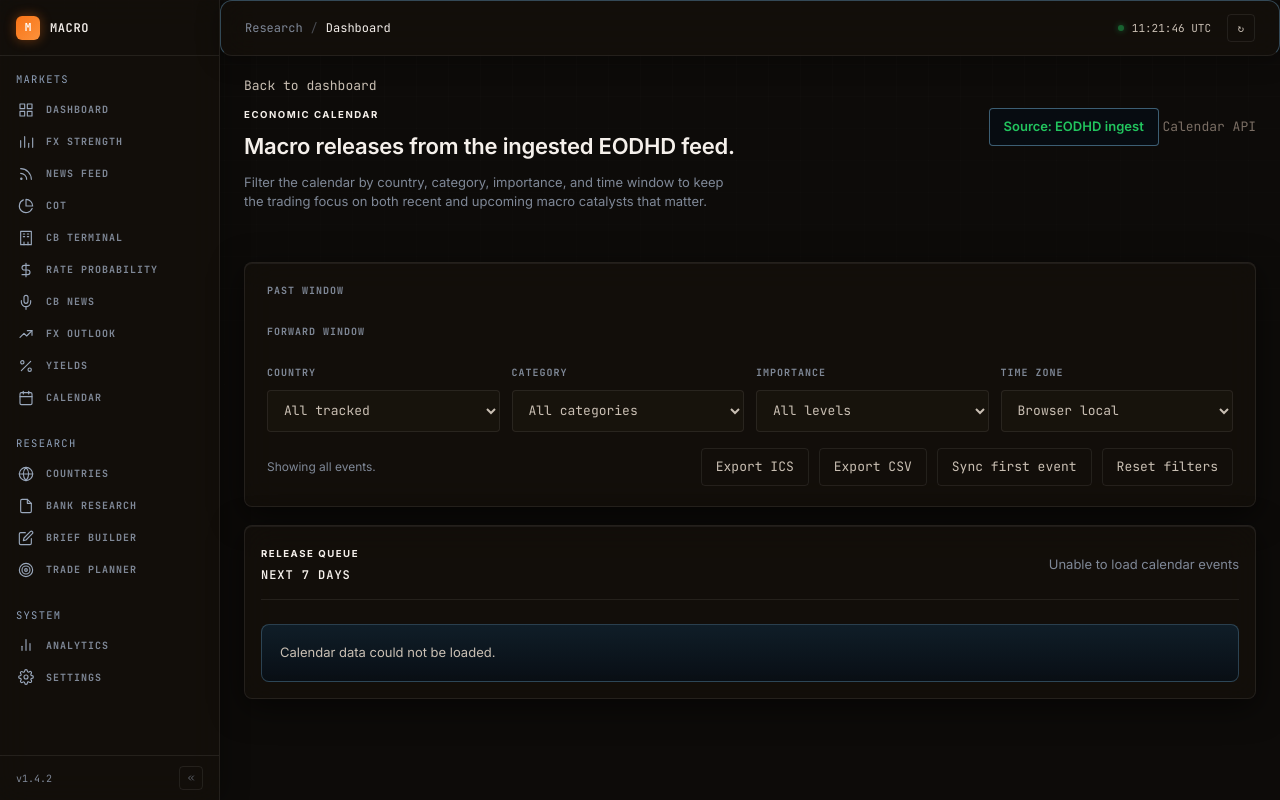
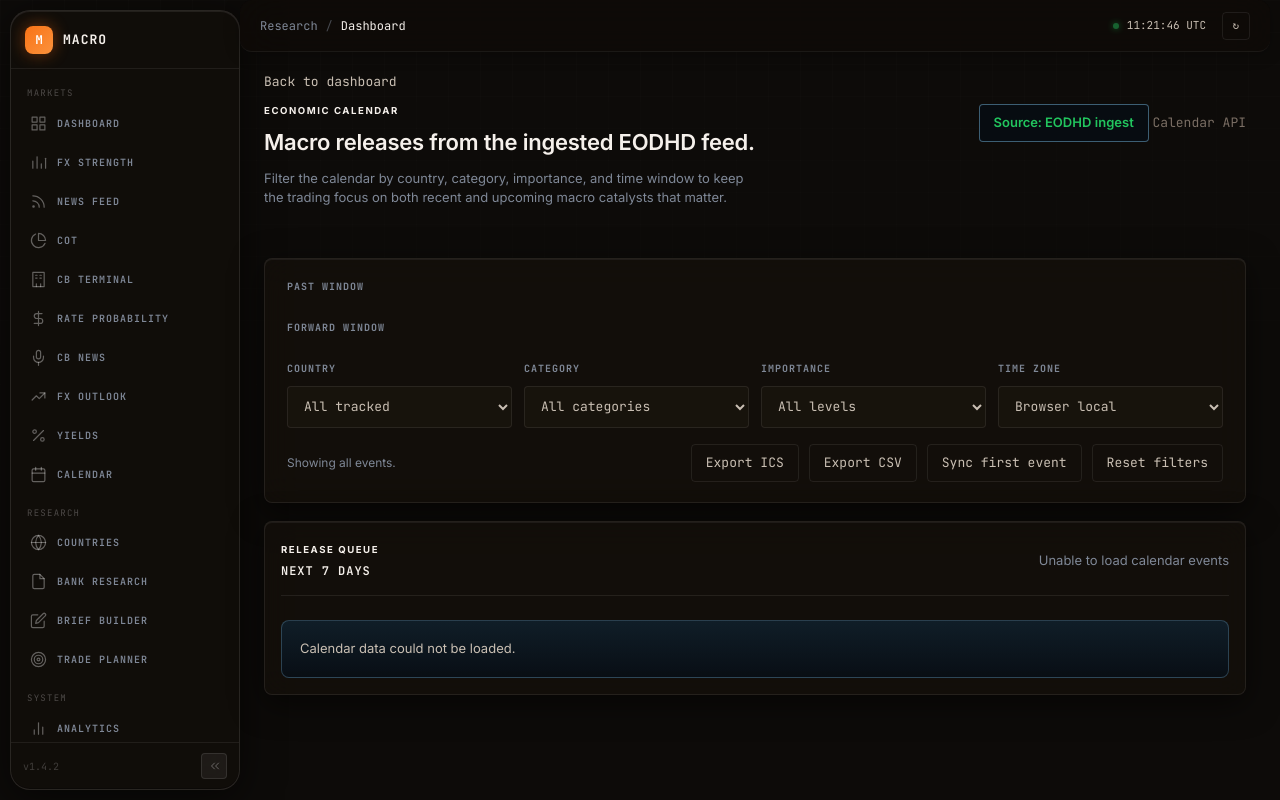
Before and after one commit to Pasindu099/macro-trading-system, a Python web app: template app/web/templates/calendar.html in a window 1280 px wide. Run offline with Jinja, Linux system fonts and the light colour scheme; the template is opened without the code that fills it, so the values that code supplies are empty; some libraries are stand-ins or nearby versions.

Commit message:
feat: redesign sidebar as floating glassmorphism pill nav
- Floating pill sidebar with 10px margin, 20px border-radius
- Orange radial glow blob on active nav items (matches reference)
- Smooth collapse/expand with max-width transition on labels
- Collapsed state rotates the toggle chevron 180deg
- Icon-only mode when collapsed, icons+labels when expanded
- Removed hard border-right; sidebar now fully self-contained glass card
- Adjusted app grid columns to account for floating sidebar margin

Co-Authored-By: Claude Sonnet 4.6 <noreply@anthropic.com>

```diff
--- a/app/web/static/css/macro_design.css
+++ b/app/web/static/css/macro_design.css
@@ -70,96 +70,208 @@ a { color: inherit; text-decoration: none; }
 /* ============== SHELL =============== */
 .app {
   display: grid;
-  grid-template-columns: var(--sidebar-w) 1fr;
+  grid-template-columns: calc(var(--sidebar-w) + 20px) 1fr;
   min-height: 100vh;
 }
-.app.collapsed { grid-template-columns: var(--sidebar-w-collapsed) 1fr; }
+.app.collapsed { grid-template-columns: calc(var(--sidebar-w-collapsed) + 20px) 1fr; }
 
+/* Floating glassmorphism pill sidebar */
 .sidebar {
-  background: var(--glass-bg);
-  backdrop-filter: var(--glass-blur);
-  -webkit-backdrop-filter: var(--glass-blur);
-  border-right: 1px solid var(--glass-border);
-  display: flex; flex-direction: column;
-  position: sticky; top: 0; height: 100vh;
-  box-shadow: 4px 0 24px rgba(0, 0, 0, 0.3);
+  position: sticky;
+  top: 10px;
+  height: calc(100vh - 20px);
+  margin: 10px 0 10px 10px;
+  border-radius: 20px;
+  overflow: hidden;
+  display: flex;
+  flex-direction: column;
+  background: rgba(18, 14, 10, 0.80);
+  backdrop-filter: blur(24px) saturate(180%);
+  -webkit-backdrop-filter: blur(24px) saturate(180%);
+  border: 1px solid rgba(255, 255, 255, 0.10);
+  box-shadow: 0 8px 40px rgba(0, 0, 0, 0.55),
+              inset 0 1px 0 rgba(255, 255, 255, 0.08),
+              inset 0 -1px 0 rgba(0, 0, 0, 0.3);
+  transition: width 0.22s cubic-bezier(0.4, 0, 0.2, 1);
 }
+
 .sb-logo {
   display: flex; align-items: center; gap: 10px;
-  padding: 16px; border-bottom: 1px solid var(--border);
-  height: 56px;
+  padding: 16px 14px;
+  border-bottom: 1px solid rgba(255,255,255,0.07);
+  height: 58px;
+  flex-shrink: 0;
 }
 .sb-logo .mark {
-  width: 24px; height: 24px;
-  background: linear-gradient(135deg, var(--accent), #fb923c);
-  border-radius: 6px; flex: none;
+  width: 28px; height: 28px;
+  background: linear-gradient(135deg, #f97316, #fb923c);
+  border-radius: 8px; flex: none;
   display: grid; place-items: center;
-  color: white; font-family: var(--mono); font-weight: 700; font-size: 11px;
-  box-shadow: 0 0 12px rgba(249, 115, 22, 0.4);
+  color: white; font-family: var(--mono); font-weight: 800; font-size: 12px;
+  box-shadow: 0 0 16px rgba(249, 115, 22, 0.45), 0 2px 6px rgba(0,0,0,0.4);
 }
 .sb-logo .name {
-  font-family: var(--mono); font-weight: 600; letter-spacing: 0.05em;
-  font-size: 12px; color: var(--text-heading);
+  font-family: var(--mono); font-weight: 700; letter-spacing: 0.08em;
+  font-size: 13px; color: var(--text-heading);
   text-transform: uppercase;
+  white-space: nowrap;
+  overflow: hidden;
+  max-width: 160px;
+  transition: opacity 0.22s ease, max-width 0.22s ease;
 }
-.collapsed .sb-logo .name, .collapsed .sb-group-label, .collapsed .sb-item .label { display: none; }
+.collapsed .sb-logo .name,
+.collapsed .sb-group-label,
+.collapsed .sb-item .label {
+  opacity: 0;
+  max-width: 0;
+  overflow: hidden;
+  pointer-events: none;
+  margin: 0;
+  padding: 0;
+}
 
-.sb-nav { flex: 1; overflow-y: auto; padding: 12px 0; }
-.sb-group { margin-bottom: 18px; }
+.sb-nav {
+  flex: 1;
+  overflow-y: auto;
+  overflow-x: hidden;
+  padding: 10px 8px;
+  scrollbar-width: none;
+}
+.sb-nav::-webkit-scrollbar { display: none; }
+
+.sb-group { margin-bottom: 6px; }
 .sb-group-label {
-  font-family: var(--mono); font-size: 10.5px; letter-spacing: 0.12em;
-  color: #8fa1ba; padding: 4px 16px 6px; text-transform: uppercase;
+  font-family: var(--mono);
+  font-size: 9px;
+  letter-spacing: 0.14em;
+  color: rgba(255,255,255,0.25);
+  padding: 8px 8px 4px;
+  text-transform: uppercase;
+  white-space: nowrap;
+  overflow: hidden;
+  transition: opacity 0.18s ease;
 }
+
+/* Nav items */
 .sb-item {
-  display: flex; align-items: center; gap: 12px;
-  padding: 8px 16px; color: #e7eefc; cursor: pointer;
-  font-size: 13px; border-left: 2px solid transparent;
   position: relative;
+  display: flex;
+  align-items: center;
+  gap: 10px;
+  padding: 9px 10px;
+  margin-bottom: 2px;
+  border-radius: 12px;
+  color: rgba(255,255,255,0.45);
+  font-size: 13px;
+  border: 1px solid transparent;
+  overflow: hidden;
+  transition: color 0.15s ease, background 0.15s ease, border-color 0.15s ease;
 }
-.sb-item:hover { background: var(--panel-2); color: #ffffff; }
+.sb-item:hover {
+  color: rgba(255,255,255,0.85);
+  background: rgba(255,255,255,0.06);
+  border-color: rgba(255,255,255,0.08);
+}
+
+/* Active item — orange glow blob like reference */
 .sb-item.active {
-  border-left-color: var(--accent);
-  background: linear-gradient(90deg, rgba(249,115,22,0.12), transparent);
-  color: #ffffff;
+  color: #fff;
+  background: rgba(249, 115, 22, 0.12);
+  border-color: rgba(249, 115, 22, 0.25);
 }
-.sb-item.active .icon { color: var(--accent); }
-.sb-item .icon { width: 16px; height: 16px; flex: none; color: #9aa8bc; }
+.sb-item.active::before {
+  content: '';
+  position: absolute;
+  left: -8px;
+  top: 50%;
+  transform: translateY(-50%);
+  width: 70px;
+  height: 70px;
+  background: radial-gradient(circle, rgba(249, 115, 22, 0.40) 0%, transparent 70%);
+  border-radius: 50%;
+  pointer-events: none;
+  z-index: 0;
+}
+.sb-item > * { position: relative; z-index: 1; }
+.sb-item.active .icon { color: #fb923c; filter: drop-shadow(0 0 4px rgba(249,115,22,0.6)); }
+
+.sb-item .icon {
+  width: 17px; height: 17px;
+  flex: none;
+  color: rgba(255,255,255,0.35);
+  transition: color 0.15s ease;
+}
+.sb-item:hover .icon { color: rgba(255,255,255,0.7); }
+
 .sb-item .label {
-  flex: 1;
   font-family: var(--mono);
-  font-size: 12.5px;
-  font-weight: 700;
-  letter-spacing: 0.045em;
+  font-size: 11.5px;
+  font-weight: 600;
+  letter-spacing: 0.04em;
   text-transform: uppercase;
+  white-space: nowrap;
+  overflow: hidden;
+  max-width: 160px;
+  transition: opacity 0.22s ease, max-width 0.22s ease;
 }
 .sb-item .pip {
-  width: 6px; height: 6px; border-radius: 50%; background: var(--bull);
+  width: 5px; height: 5px; border-radius: 50%;
+  background: var(--bull);
   box-shadow: 0 0 6px var(--bull);
+  margin-left: auto;
+  flex-shrink: 0;
 }
 
+/* Footer */
 .sb-foot {
-  padding: 10px 16px; border-top: 1px solid var(--border);
-  display: flex; align-items: center; justify-content: space-between;
-  font-family: var(--mono); font-size: 10px; color: var(--text-muted);
+  padding: 10px 12px;
+  border-top: 1px solid rgba(255,255,255,0.07);
+  display: flex;
+  align-items: center;
+  justify-content: space-between;
+  font-family: var(--mono);
+  font-size: 10px;
+  color: rgba(255,255,255,0.2);
+  flex-shrink: 0;
 }
+.sb-foot span { white-space: nowrap; overflow: hidden; transition: opacity 0.18s ease; }
+.collapsed .sb-foot span { opacity: 0; }
+
 .sb-collapse {
-  background: transparent; border: 1px solid var(--border);
-  color: var(--text-muted); width: 24px; height: 24px;
-  border-radius: 4px; display: grid; place-items: center;
+  background: rgba(255,255,255,0.06);
+  border: 1px solid rgba(255,255,255,0.10);
+  color: rgba(255,255,255,0.35);
+  width: 26px; height: 26px;
+  border-radius: 8px;
+  display: grid;
+  place-items: center;
+  flex-shrink: 0;
+  transition: all 0.15s ease;
 }
-.sb-collapse:hover { color: var(--text-body); border-color: var(--border-strong); }
+.sb-collapse:hover {
+  background: rgba(255,255,255,0.12);
+  color: rgba(255,255,255,0.75);
+  border-color: rgba(255,255,255,0.2);
+}
+.sb-collapse .icon {
+  width: 14px; height: 14px;
+  transition: transform 0.22s cubic-bezier(0.4, 0, 0.2, 1);
+}
+.collapsed .sb-collapse .icon { transform: rotate(180deg); }
 
 /* ============== MAIN =============== */
-.main { min-width: 0; }
+.main { min-width: 0; padding-right: 10px; }
 .topbar {
-  height: 56px; border-bottom: 1px solid var(--glass-border);
-  background: var(--glass-bg);
-  backdrop-filter: var(--glass-blur);
-  -webkit-backdrop-filter: var(--glass-blur);
+  height: 52px;
+  border: none;
+  border-bottom: 1px solid rgba(255,255,255,0.06);
+  background: rgba(15, 11, 8, 0.70);
+  backdrop-filter: blur(20px) saturate(160%);
+  -webkit-backdrop-filter: blur(20px) saturate(160%);
   display: flex; align-items: center; gap: 16px;
-  padding: 0 24px;
+  padding: 0 20px;
   position: sticky; top: 0; z-index: 10;
-  box-shadow: 0 4px 24px rgba(0, 0, 0, 0.3);
+  box-shadow: 0 2px 16px rgba(0, 0, 0, 0.25);
 }
 .topbar .crumbs {
   font-family: var(--mono); font-size: 12px; color: var(--text-muted);
--- a/app/web/templates/base.html
+++ b/app/web/templates/base.html
@@ -7,8 +7,8 @@
     <link rel="preconnect" href="https://fonts.googleapis.com">
     <link rel="preconnect" href="https://fonts.gstatic.com" crossorigin>
     <link href="https://fonts.googleapis.com/css2?family=JetBrains+Mono:wght@400;500;600;700&family=Inter:wght@400;500;600;700&display=swap" rel="stylesheet">
-    <link rel="stylesheet" href="{{ url_for('static', path='css/main.css') }}?v=20260626glass">
-    <link rel="stylesheet" href="{{ url_for('static', path='css/macro_design.css') }}?v=20260626glass">
+    <link rel="stylesheet" href="{{ url_for('static', path='css/main.css') }}?v=20260626nav">
+    <link rel="stylesheet" href="{{ url_for('static', path='css/macro_design.css') }}?v=20260626nav">
     <script src="https://unpkg.com/htmx.org@1.9.12" defer></script>
     <script src="{{ url_for('static', path='js/chart.umd.min.js') }}" defer></script>
     <script src="https://cdn.jsdelivr.net/npm/echarts@5/dist/echarts.min.js" defer></script>
```
